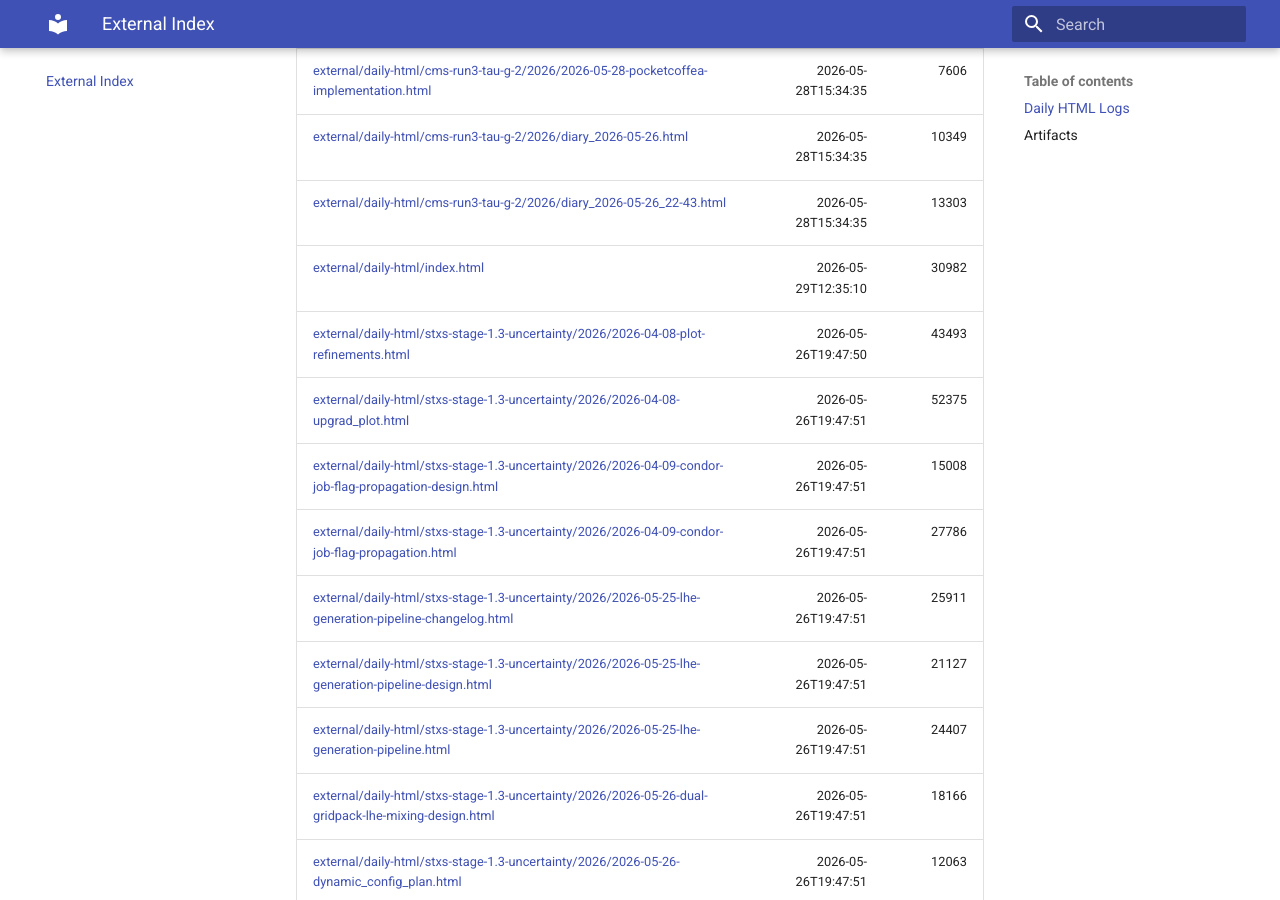
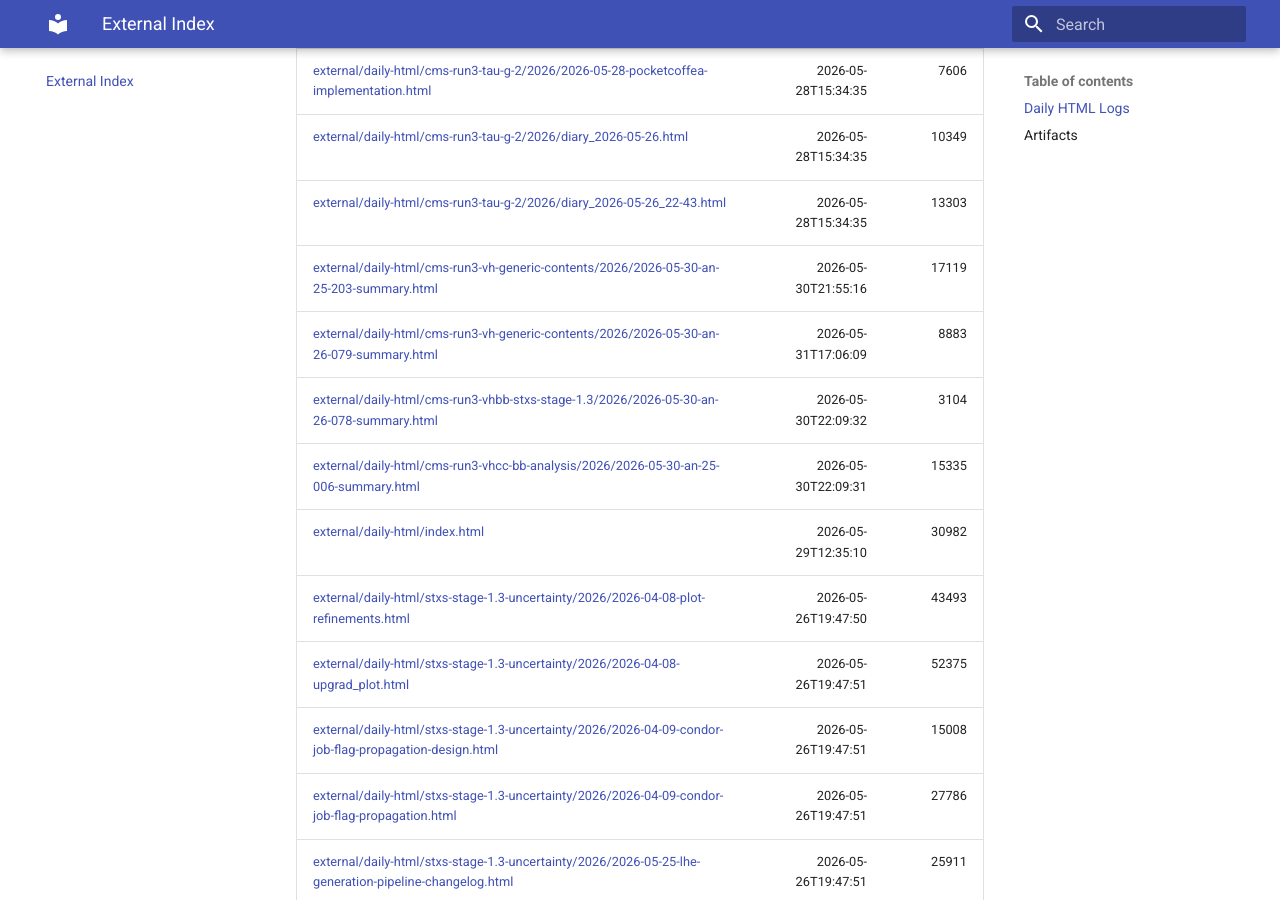
Before and after one commit to De-Cristo/cern-eos-phy-det-page, an MkDocs documentation site: the page built from docs/external-index.md, in a window 1280 px wide and 900 px high, scrolled down 2098 px. Built offline with MkDocs 1.6.1 and Material for MkDocs 9.7.7, drawn with Linux system fonts in a browser that asks for light colours.

```diff
--- a/docs/external-index.md
+++ b/docs/external-index.md
@@ -37,6 +37,10 @@
 | [external/daily-html/cms-run3-tau-g-2/2026/2026-05-28-pocketcoffea-implementation.html](https://cms-phy-det-analysis.docs.cern.ch/external/daily-html/cms-run3-tau-g-2/2026/2026-05-28-pocketcoffea-implementation.html) | 2026-05-28T15:34:35 | 7606 |
 | [external/daily-html/cms-run3-tau-g-2/2026/diary_2026-05-26.html](https://cms-phy-det-analysis.docs.cern.ch/external/daily-html/cms-run3-tau-g-2/2026/diary_2026-05-26.html) | 2026-05-28T15:34:35 | 10349 |
 | [external/daily-html/cms-run3-tau-g-2/2026/diary_2026-05-26_22-43.html](https://cms-phy-det-analysis.docs.cern.ch/external/daily-html/cms-run3-tau-g-2/2026/diary_2026-05-26_22-43.html) | 2026-05-28T15:34:35 | 13303 |
+| [external/daily-html/cms-run3-vh-generic-contents/2026/2026-05-30-an-25-203-summary.html](https://cms-phy-det-analysis.docs.cern.ch/external/daily-html/cms-run3-vh-generic-contents/2026/2026-05-30-an-25-203-summary.html) | 2026-05-30T21:55:16 | 17119 |
+| [external/daily-html/cms-run3-vh-generic-contents/2026/2026-05-30-an-26-079-summary.html](https://cms-phy-det-analysis.docs.cern.ch/external/daily-html/cms-run3-vh-generic-contents/2026/2026-05-30-an-26-079-summary.html) | 2026-05-31T17:06:09 | 8883 |
+| [external/daily-html/cms-run3-vhbb-stxs-stage-1.3/2026/2026-05-30-an-26-078-summary.html](https://cms-phy-det-analysis.docs.cern.ch/external/daily-html/cms-run3-vhbb-stxs-stage-1.3/2026/2026-05-30-an-26-078-summary.html) | 2026-05-30T22:09:32 | 3104 |
+| [external/daily-html/cms-run3-vhcc-bb-analysis/2026/2026-05-30-an-25-006-summary.html](https://cms-phy-det-analysis.docs.cern.ch/external/daily-html/cms-run3-vhcc-bb-analysis/2026/2026-05-30-an-25-006-summary.html) | 2026-05-30T22:09:31 | 15335 |
 | [external/daily-html/index.html](https://cms-phy-det-analysis.docs.cern.ch/external/daily-html/index.html) | 2026-05-29T12:35:10 | 30982 |
 | [external/daily-html/stxs-stage-1.3-uncertainty/2026/2026-04-08-plot-refinements.html](https://cms-phy-det-analysis.docs.cern.ch/external/daily-html/stxs-stage-1.3-uncertainty/2026/2026-04-08-plot-refinements.html) | 2026-05-26T19:47:50 | 43493 |
 | [external/daily-html/stxs-stage-1.3-uncertainty/2026/2026-04-08-upgrad_plot.html](https://cms-phy-det-analysis.docs.cern.ch/external/daily-html/stxs-stage-1.3-uncertainty/2026/2026-04-08-upgrad_plot.html) | 2026-05-26T19:47:51 | 52375 |
```
Also changed, not shown: docs/projects/mtd-llm-harvester/daily-log.md (+5 -0 lines), docs/projects/mtd-llm-harvester/meetings.md (+4 -0 lines), docs/projects/mtd-llm-harvester/resources.md (+3 -0 lines).
